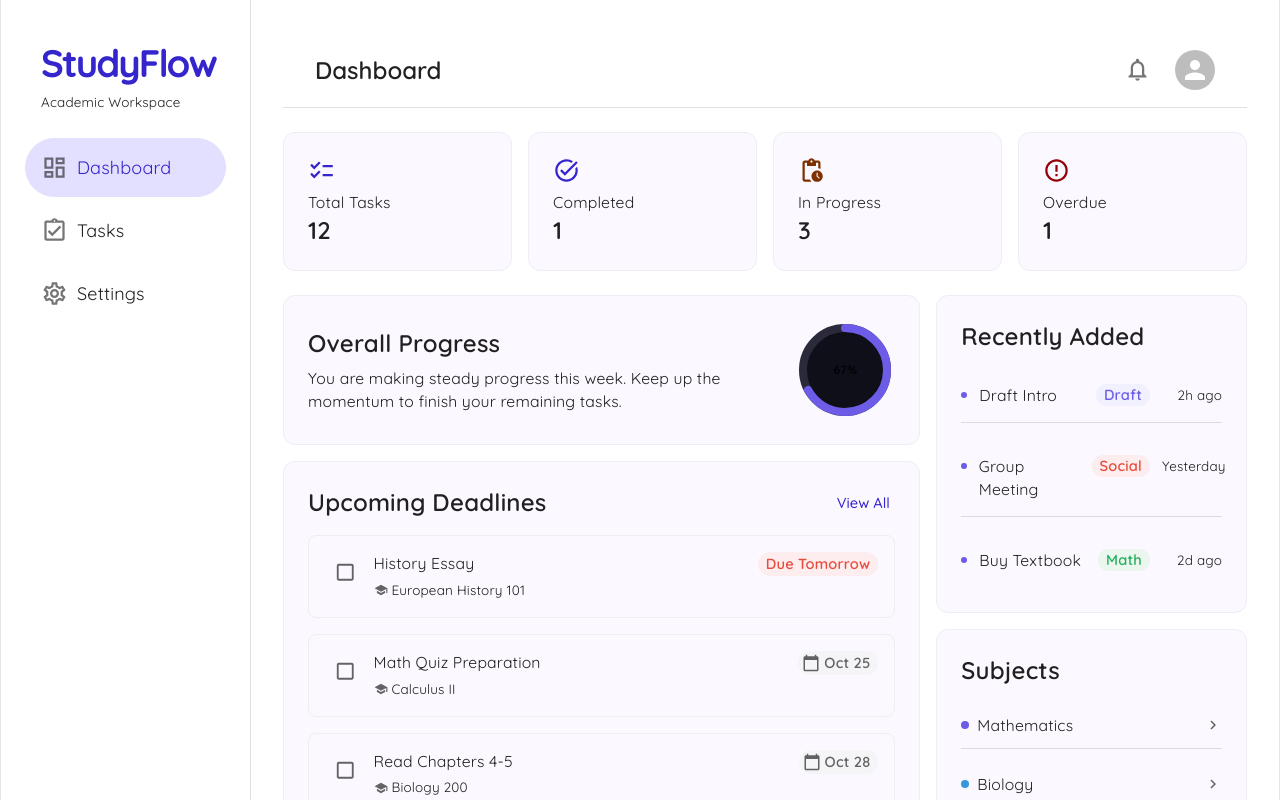
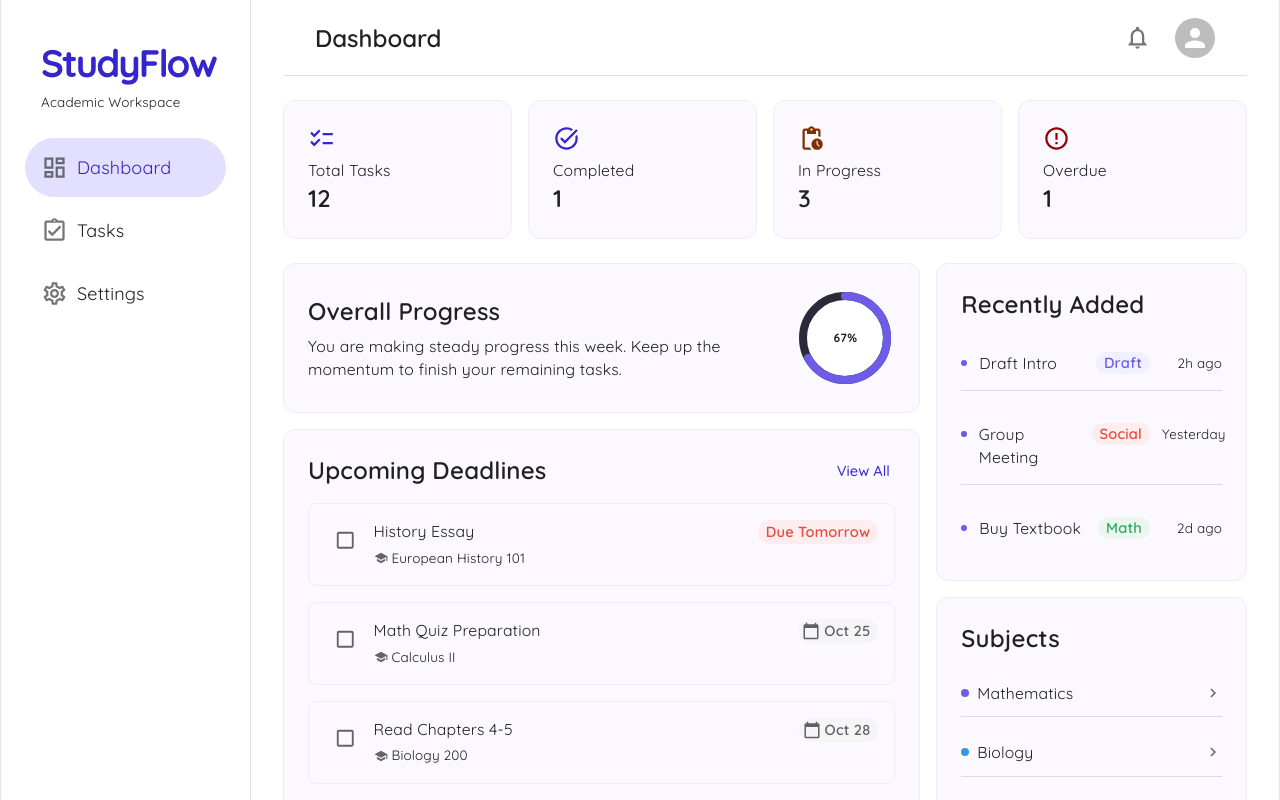
Before and after one commit to haniya8/studyFlow, a React (Vite) app: page / in a window 1280 px wide. Shown: the top 800 px of the page. Built offline with nearby package versions, Linux system fonts and the light colour scheme.

Commit message:
Fix positioning for Sidebar and Header

```diff
--- a/src/Layout.jsx
+++ b/src/Layout.jsx
@@ -19,7 +19,7 @@ export default function Layout() {
   return (
     <Box sx={{ display: 'flex', minHeight: '100vh', width: '100%', }}>
       <Sidebar />
-      <Box sx={{ flexGrow: 1, minWidth: 0, display: "flex", flexDirection: "column", p: { xs: 2, sm: 3, md: 4 } }}>
+      <Box sx={{ flexGrow: 1, minWidth: 0, display: "flex", flexDirection: "column", height: '100vh', overflowY: 'auto', px: { xs: 2, sm: 3, md: 4 } }}>
           <Header title={currentTitle} />
           <Outlet />
       </Box>
--- a/src/components/Header.jsx
+++ b/src/components/Header.jsx
@@ -15,6 +15,12 @@ export default function Header({ title }) {
         mb: 3,
         borderBottom: '1px solid',
         borderColor: 'divider',
+
+        position: 'sticky',
+        top: 0,
+        bgcolor: 'background.default',
+        zIndex: 10,
+        py: 2,
 
       }}
     >
--- a/src/components/Sidebar.jsx
+++ b/src/components/Sidebar.jsx
@@ -28,7 +28,7 @@ export default function Sidebar() {
       sx={{
         width: 250,
         flexShrink:0,
-        height: '1459.2',
+        height: '100vh',
         display: 'flex',
         flexDirection: 'column',
         borderRight: '1px solid',
--- a/src/components/dashboard/OverallProgressCard.jsx
+++ b/src/components/dashboard/OverallProgressCard.jsx
@@ -19,7 +19,7 @@ function OverallProgressCard({ percentage = 67, message}) {
 
       <Box sx={{ position: 'relative', width: 100, height: 100, flexShrink: 0, ml: 3}}>
         <svg width={100} height={100} viewBox="0 0 100 100">
-          <circle cx="50" cy="50" r={radius} fill="#0f0f1a" stroke="#2a2a3a" strokeWidth="8" />
+          <circle cx="50" cy="50" r={radius} fill="#ffffff" stroke="#2a2a3a" strokeWidth="8" />
           <circle
             cx="50"
             cy="50"
```
